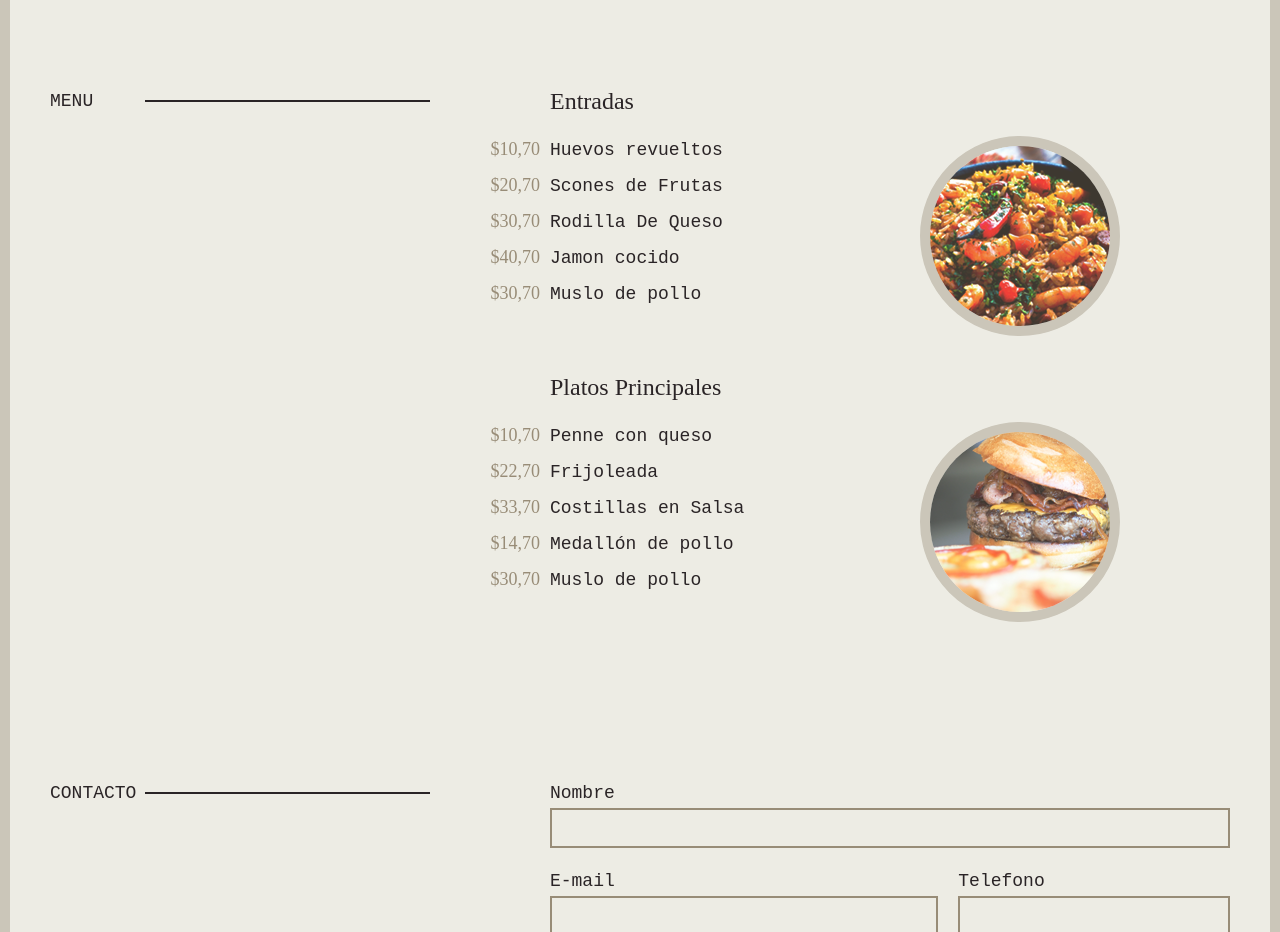
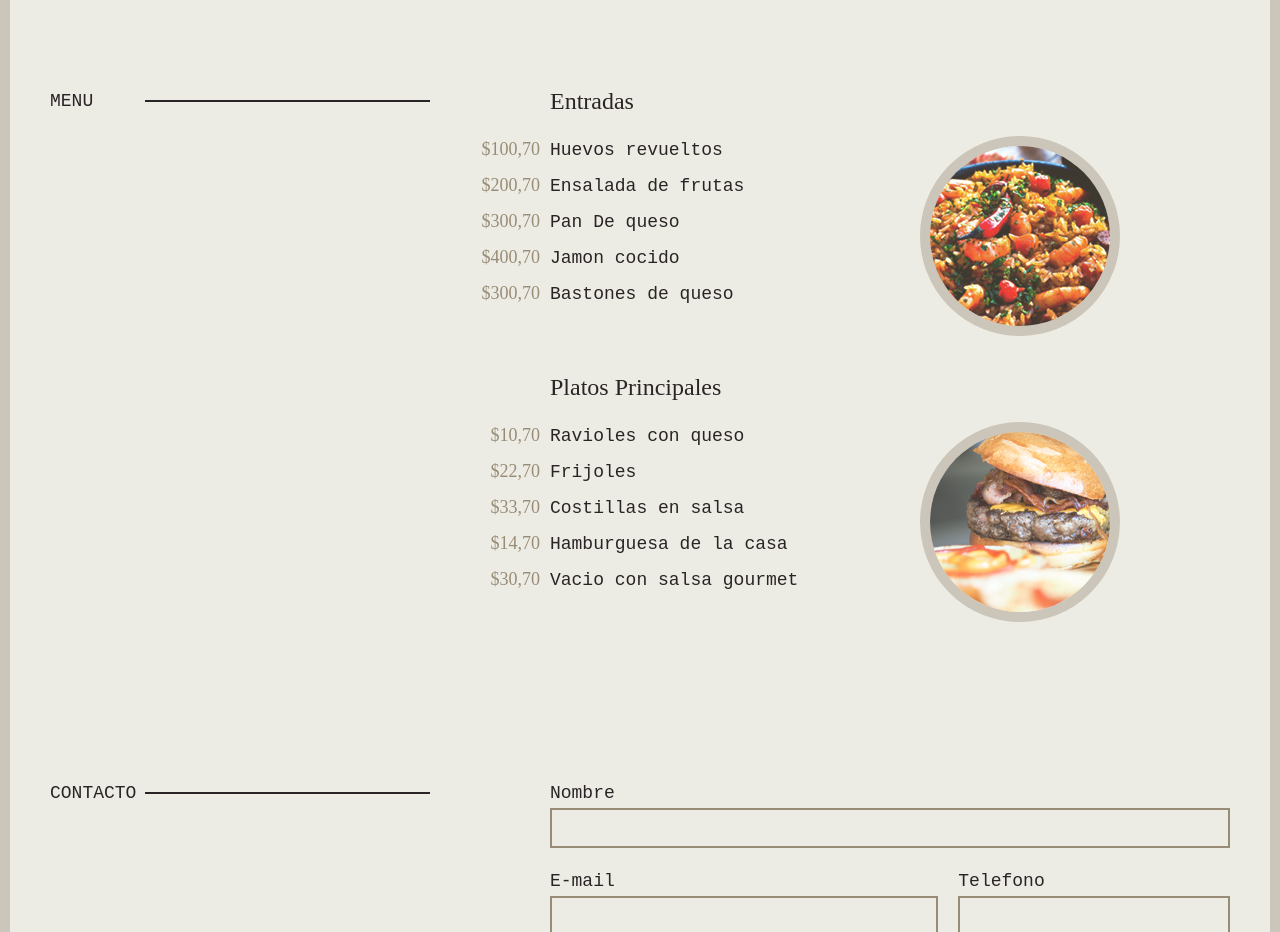
Before and after one commit to Eduardo-Londero/LeScone, a plain HTML site: page index.html in a window 1280 px wide. Shown: the part 980-1912 px from the top of the page. Drawn offline with Linux system fonts and the light colour scheme; a web font is replaced by a local one.

Commit message:
cambios a platos

```diff
--- a/index.html
+++ b/index.html
@@ -30,22 +30,22 @@
 				<img src="img/prato-1.png" alt="Foto Prato 1">
 				<h2>Entradas</h2>
 				<ul>
-					<li><span>$10,70</span>Huevos revueltos</li>
-					<li><span>$20,70</span>Scones de Frutas</li>
-					<li><span>$30,70</span>Rodilla De Queso</li>
-					<li><span>$40,70</span>Jamon cocido</li>
-					<li><span>$30,70</span>Muslo de pollo</li>
+					<li><span>$100,70</span>Huevos revueltos</li>
+					<li><span>$200,70</span>Ensalada de frutas</li>
+					<li><span>$300,70</span>Pan De queso</li>
+					<li><span>$400,70</span>Jamon cocido</li>
+					<li><span>$300,70</span>Bastones de queso</li>
 				</ul>
 			</div>
 			<div class="menu-item">
 				<img src="img/prato-2.png" alt="Foto Prato 2">
 				<h2>Platos Principales</h2>
 				<ul>
-					<li><span>$10,70</span>Penne con queso</li>
-					<li><span>$22,70</span>Frijoleada</li>
-					<li><span>$33,70</span>Costillas en Salsa</li>
-					<li><span>$14,70</span>Medallón de pollo</li>
-					<li><span>$30,70</span>Muslo de pollo</li>
+					<li><span>$10,70</span>Ravioles con queso</li>
+					<li><span>$22,70</span>Frijoles</li>
+					<li><span>$33,70</span>Costillas en salsa</li>
+					<li><span>$14,70</span>Hamburguesa de la casa</li>
+					<li><span>$30,70</span>Vacio con salsa gourmet</li>
 				</ul>
 			</div>
 		</div>
```
